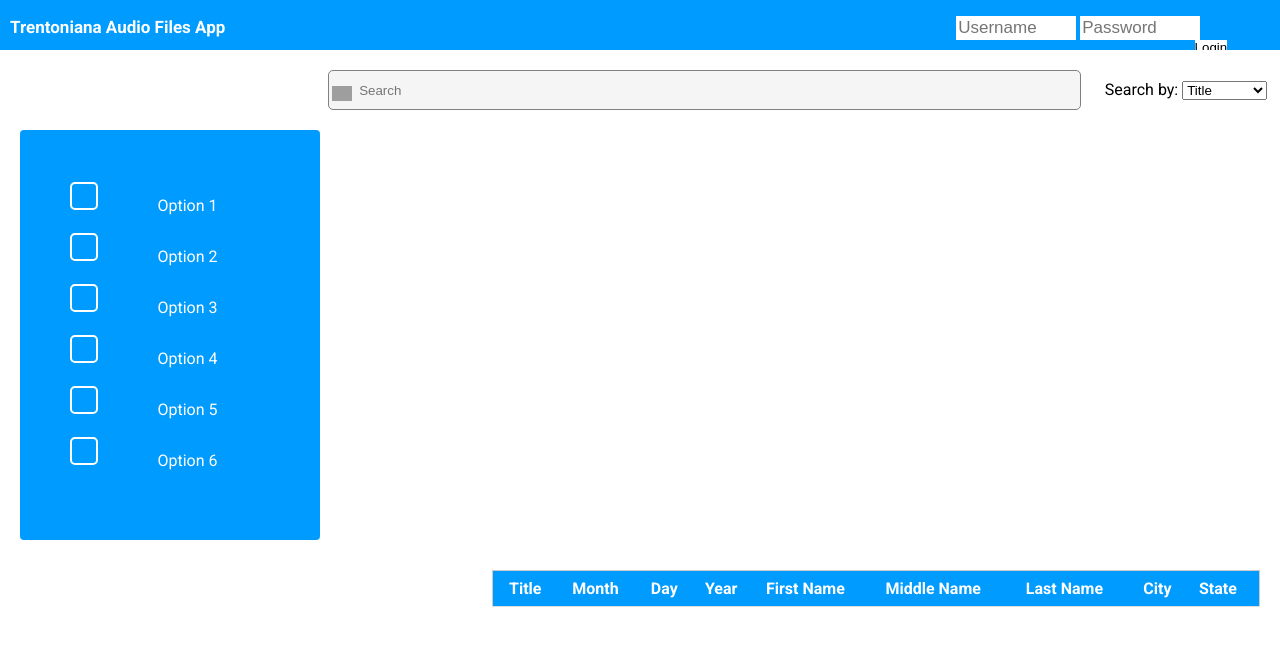
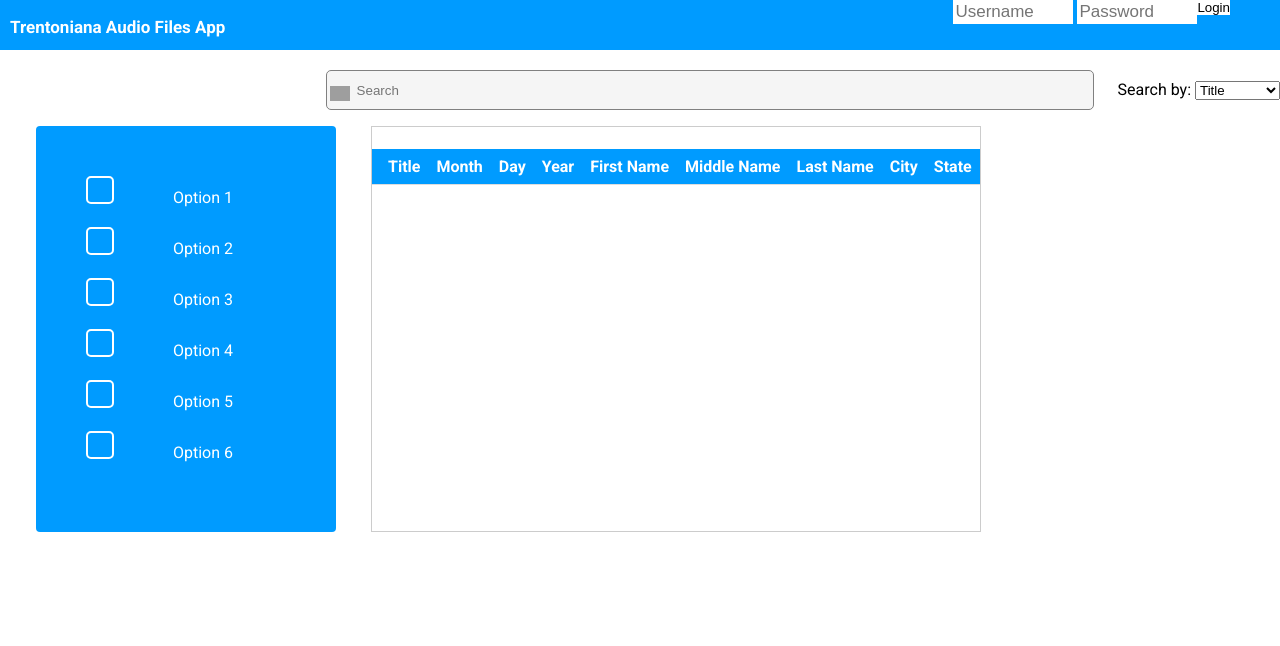
Before and after one commit to pepped1/database-trentoniana-project, a Flask app: page / in a window 1280 px wide. Shown: the top 646 px of the page. Run offline with Flask 2, Linux system fonts and the light colour scheme; lists and menus that the app fills with data are empty; some libraries are stand-ins or nearby versions; grey boxes are pictures that could not be loaded.

Commit message:
move table to top

```diff
--- a/src/app_create_table/app/templates/my-form.html
+++ b/src/app_create_table/app/templates/my-form.html
@@ -10,13 +10,7 @@
     <style>
     	@import url('https://fonts.googleapis.com/css?family=Roboto:100,300,400,500,700,900');
 
-        form {
-            margin: 1%;
-        }
 
-        div {
-            margin: 1% 0;
-        }
 
         body {
         	margin: 0px;
@@ -50,7 +44,7 @@
 	    	border-spacing:0;
 	    	width:60%;
 	    	text-align: right;
-	    	display:table;
+	    	display:table-cell;
 	    	border: 1px solid #ccc;
 	    }
 
@@ -272,7 +266,7 @@
         	width: 200px;
         	margin: 20px;
         	clear: both;
-        	display: block;
+        	display: table-cell;
         	padding: 50px;
         	background-color: #009BFF;
         	border-radius: 4px;
@@ -280,8 +274,12 @@
 
         .card::after {
         	clear: both;
-        	display: block;
+        	display: table-cell;
         	content: "";
+        }
+
+        .wrap {
+        	display:table;
         }
 
 
@@ -320,6 +318,10 @@
 				<option value ="place">Place</option>
 			</select>
 		</form>
+
+		<div class="wrap">
+
+			<div></div>
 
 			<!-- Checkboxes -->
 			<div class = "card">
@@ -366,6 +368,7 @@
 				</div>
 			</div>
 
+			<div></div>
 
 
 			<!-- Table with results from database -->
@@ -392,6 +395,12 @@
 			{%endfor%}
 			</table>
 
+			<div></div>
+
+		</div>
+
+
+
     </body>
 
 
```
Lines whose indentation alone changed are shown as unchanged.
